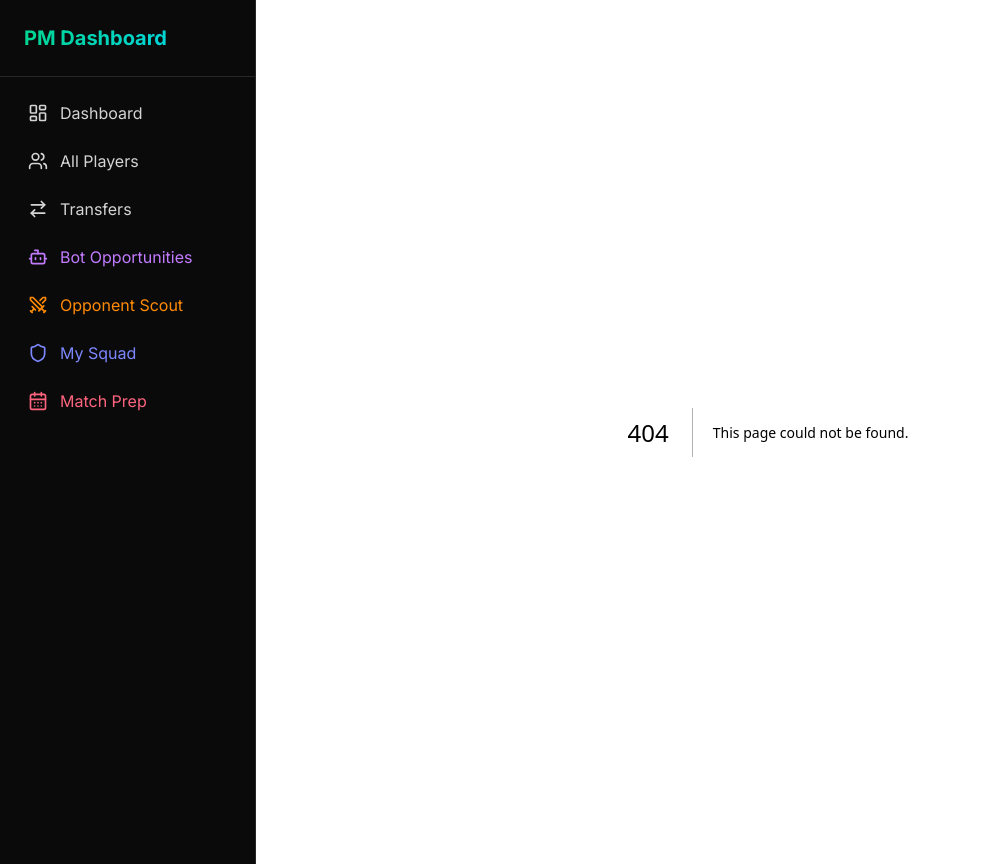
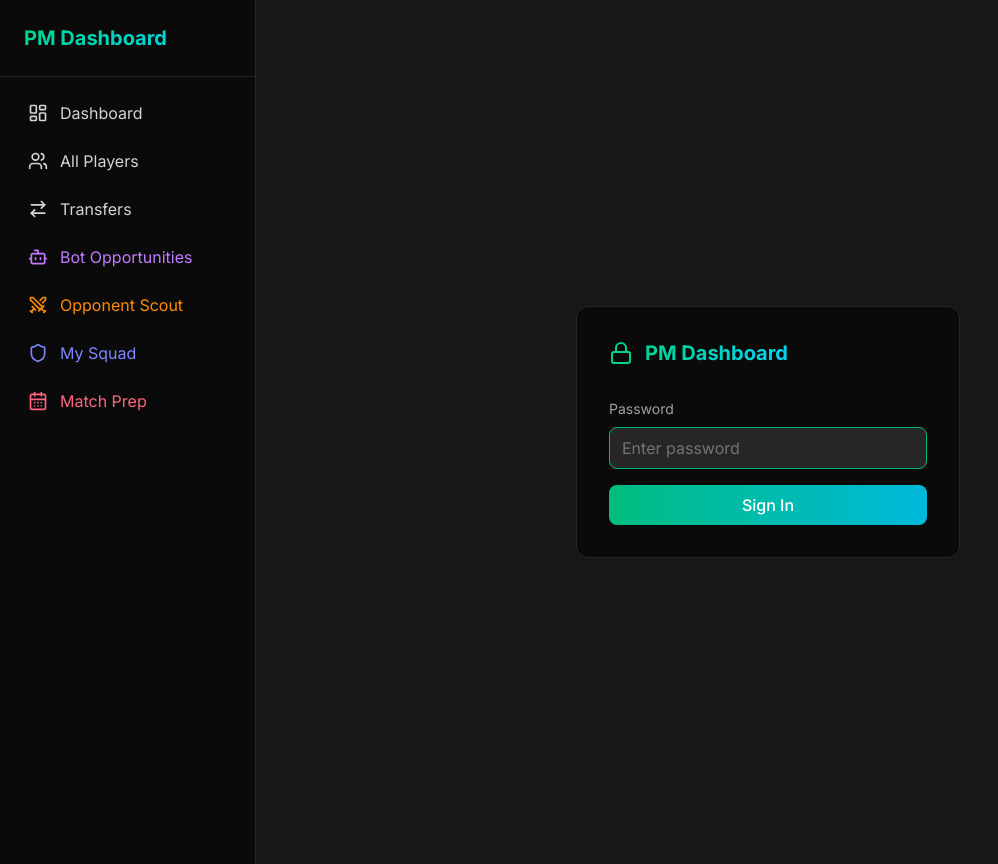
Before and after one commit to Peerapatfc/pmanager-scrape, a Next.js app in the folder web/: page /login in a window 1280 px wide. Before the commit this address had no page. Shown: the whole page, without its empty margins (0-998 px from the left). Built offline with nearby package versions, Linux system fonts and the light colour scheme.

Commit message:
feat(auth): add login page

```diff
--- /dev/null
+++ b/web/src/app/login/LoginClient.tsx
@@ -0,0 +1,49 @@
+'use client'
+
+import { useActionState } from 'react'
+import { Lock } from 'lucide-react'
+import { login } from './actions'
+import type { LoginState } from './actions'
+
+export default function LoginClient() {
+  const [state, formAction, isPending] = useActionState<LoginState, FormData>(login, null)
+
+  return (
+    <div className="min-h-screen bg-neutral-900 flex items-center justify-center">
+      <div className="bg-neutral-950 border border-neutral-800 rounded-xl p-8 w-full max-w-sm">
+        <div className="flex items-center space-x-3 mb-8">
+          <Lock size={24} className="text-emerald-400" />
+          <h1 className="text-xl font-bold bg-linear-to-r from-emerald-400 to-cyan-400 bg-clip-text text-transparent">
+            PM Dashboard
+          </h1>
+        </div>
+        <form action={formAction} className="space-y-4">
+          <div>
+            <label htmlFor="password" className="block text-sm text-neutral-400 mb-2">
+              Password
+            </label>
+            <input
+              id="password"
+              name="password"
+              type="password"
+              required
+              autoFocus
+              className="w-full bg-neutral-800 border border-neutral-700 rounded-lg px-3 py-2 text-neutral-100 placeholder-neutral-500 focus:outline-none focus:border-emerald-500 transition-colors"
+              placeholder="Enter password"
+            />
+          </div>
+          {state?.error && (
+            <p className="text-red-400 text-sm">{state.error}</p>
+          )}
+          <button
+            type="submit"
+            disabled={isPending}
+            className="w-full bg-linear-to-r from-emerald-500 to-cyan-500 hover:from-emerald-400 hover:to-cyan-400 text-white font-medium py-2 px-4 rounded-lg transition-all disabled:opacity-50 disabled:cursor-not-allowed"
+          >
+            {isPending ? 'Signing in…' : 'Sign In'}
+          </button>
+        </form>
+      </div>
+    </div>
+  )
+}
--- /dev/null
+++ b/web/src/app/login/page.tsx
@@ -0,0 +1,5 @@
+import LoginClient from './LoginClient'
+
+export default function LoginPage() {
+  return <LoginClient />
+}
```
